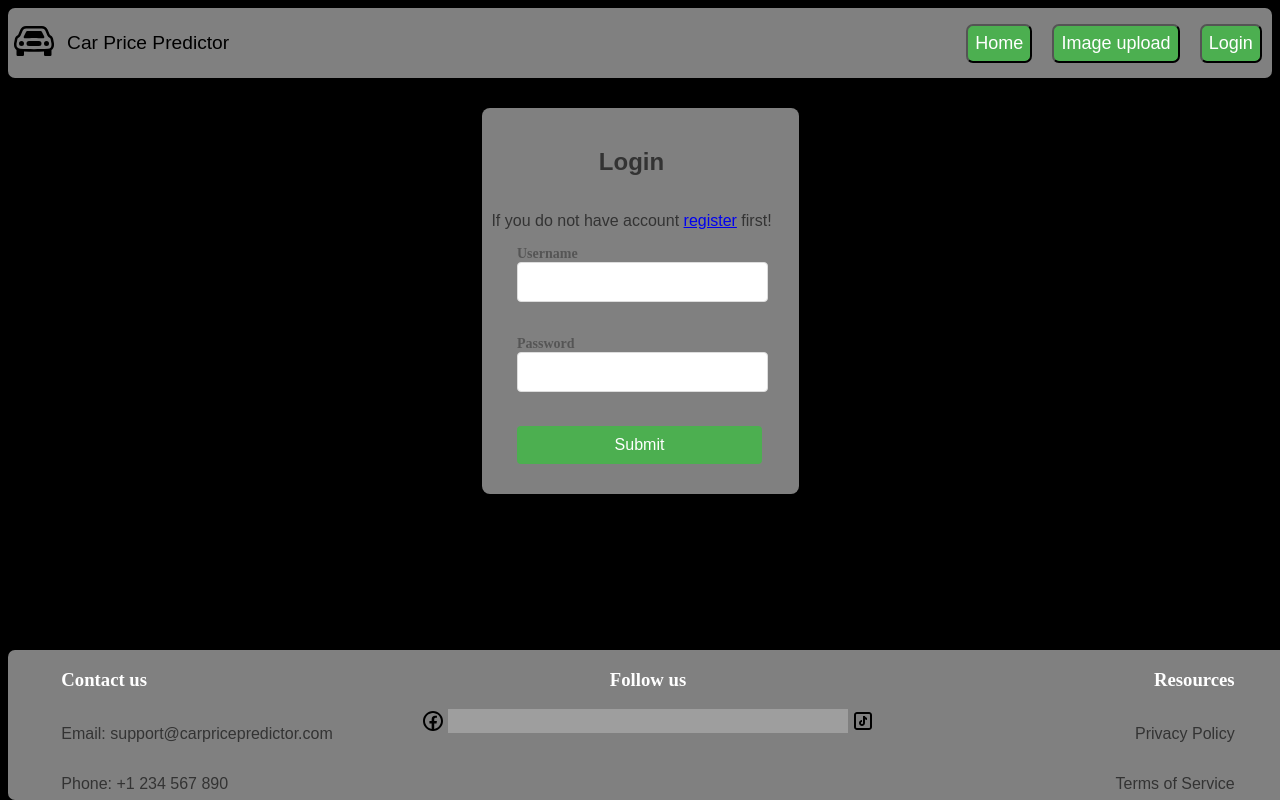
After one commit to Ivan46464/Cars_prediction, a Django app: page /login in a window 1280 px wide. The commit adds this page. Run offline with Django 5.2, Linux system fonts and the light colour scheme; grey boxes are pictures that could not be loaded.

Commit message:
ready login for now

```diff
--- a/djangoProject/cars_project/forms.py
+++ b/djangoProject/cars_project/forms.py
@@ -1,3 +1,4 @@
+
 from django import forms
 
 class CarForm(forms.Form):
@@ -5,3 +6,7 @@ class CarForm(forms.Form):
     model = forms.CharField(label='Model', max_length=100)
     year = forms.CharField(label='Year', max_length=100)
     mileage = forms.CharField(label='Mileage', max_length=100)
+
+class LoginForm(forms.Form):
+    username = forms.CharField(label='Username', max_length=100)
+    password = forms.CharField(max_length=32, widget=forms.PasswordInput)
--- a/djangoProject/cars_project/views/views_pages.py
+++ b/djangoProject/cars_project/views/views_pages.py
@@ -1,5 +1,5 @@
 from django.shortcuts import render
-from cars_project.forms import CarForm
+from cars_project.forms import CarForm, LoginForm
 
 
 def home_view(request):
@@ -7,3 +7,6 @@ def home_view(request):
 def upload_image_view(request):
   form = CarForm()
   return render(request, "upload_image.html", {'form': form})
+def login_view(request):
+  form = LoginForm()
+  return render(request, "login.html", {'form': form})
--- a/djangoProject/djangoProject/urls.py
+++ b/djangoProject/djangoProject/urls.py
@@ -23,5 +23,6 @@ urlpatterns = [
     path('admin/', admin.site.urls),
     path('', views_pages.home_view, name='home'),
     path('upload_image', views_pages.upload_image_view, name='upload_image'),
+    path('login', views_pages.login_view, name='login'),
     path('api/', include('cars_project.urls'), name='api'),
 ]
--- a/djangoProject/static/CSS/upload_image.css
+++ b/djangoProject/static/CSS/login.css
@@ -1,4 +1,5 @@
 .bottom_navigation{
+    position: absolute;
     bottom: 0;
 }
 .bottom_navigation h3{
@@ -23,7 +24,7 @@
     flex-direction: column;
     justify-content: space-between;
     align-items: center;
-    width: 600px;
+    width: 300px;
     padding-right: 17px;
     padding-bottom: 30px;
     padding-top: 20px;
@@ -32,7 +33,7 @@
 
 }
 
-.form-container h2 {
+.form-container h2, p {
     text-align: center;
     font-family: Arial, sans-serif;
     color: #333;
@@ -78,3 +79,6 @@
 .submit-btn:hover {
     background-color: #45a049;
 }
+a:hover{
+    color: #44f114;
+}
--- a/djangoProject/templates/base.html
+++ b/djangoProject/templates/base.html
@@ -28,7 +28,7 @@
         </a>
     </div>
     <div>
-        <a href="/api/login">
+        <a href="/login">
         <button class="nav_button">Login</button>
         </a>
     </div>
--- /dev/null
+++ b/djangoProject/templates/login.html
@@ -0,0 +1,28 @@
+{% extends 'base.html' %}
+{% load static %}
+    {% block extra_styles %}
+ <link rel="stylesheet" href="{% static 'CSS/login.css' %}">
+ {% endblock extra_styles %}
+{% block title %}
+Upload image
+{% endblock %}
+{% block content %}
+    <div class="container">
+    <div class="form-container">
+        <h2>Login</h2>
+        <p>If you do not have account <a href="#">register</a> first!</p>
+        <form method="post" enctype="multipart/form-data">
+            {% csrf_token %}
+            <div class="form-group">
+                <label for="{{ form.username.id_for_label }}">Username</label>
+                {{ form.username }}
+            </div>
+            <div class="form-group">
+                <label for="{{ form.password.id_for_label }}">Password</label>
+                {{ form.password }}
+            </div>
+            <button type="submit" class="submit-btn">Submit</button>
+        </form>
+    </div>
+</div>
+{% endblock content %}
```
